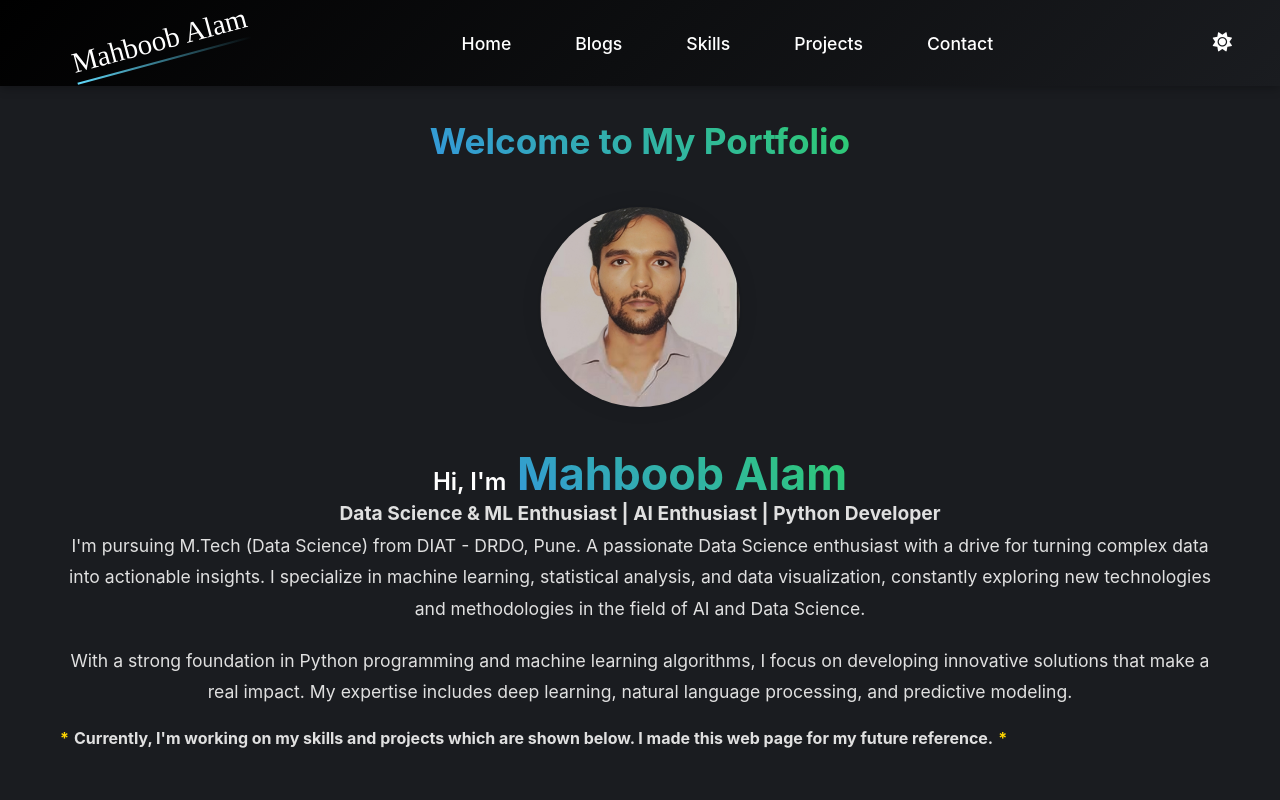
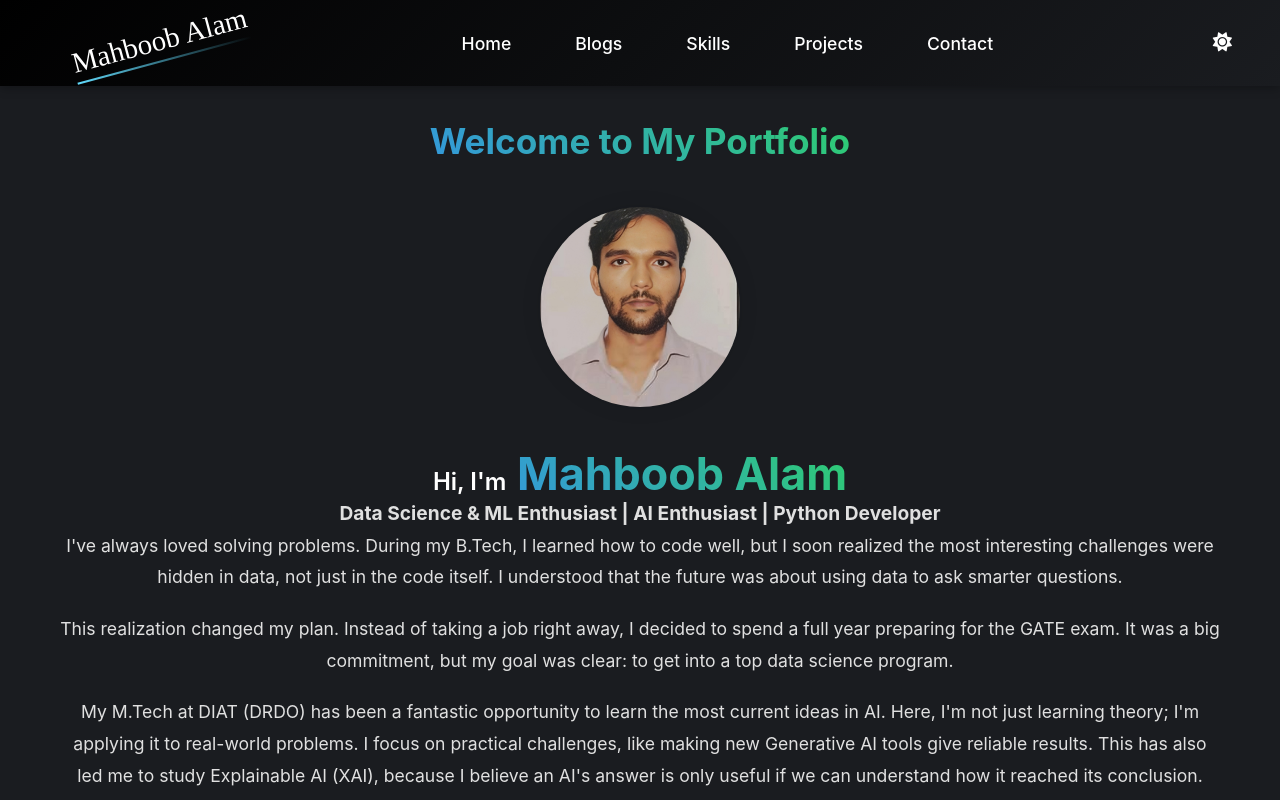
Before and after one commit to MahboobAlam0/portfolio, a React (Create React App) app: page / in a window 1280 px wide. Shown: the top 800 px of the page. Built offline with nearby package versions, Linux system fonts and the light colour scheme.

Commit message:
Update About.js

```diff
--- a/src/components/About.js
+++ b/src/components/About.js
@@ -45,18 +45,16 @@ const About = () => {
         <div className="about-content">
           <div className="about-text">
             <p>
-              I'm pursuing M.Tech (Data Science) from DIAT - DRDO, Pune. A
-              passionate Data Science enthusiast with a drive for turning
-              complex data into actionable insights. I specialize in machine
-              learning, statistical analysis, and data visualization, constantly
-              exploring new technologies and methodologies in the field of AI
-              and Data Science.
+               I've always loved solving problems. During my B.Tech, I learned how to code well, but I soon realized the most interesting challenges were hidden in data, not just in the code itself. I understood that the future was about using data to ask smarter questions.
             </p>
             <p>
-              With a strong foundation in Python programming and machine
-              learning algorithms, I focus on developing innovative solutions
-              that make a real impact. My expertise includes deep learning,
-              natural language processing, and predictive modeling.
+              This realization changed my plan. Instead of taking a job right away, I decided to spend a full year preparing for the GATE exam. It was a big commitment, but my goal was clear: to get into a top data science program.
+            </p>
+            <p>
+              My M.Tech at DIAT (DRDO) has been a fantastic opportunity to learn the most current ideas in AI. Here, I'm not just learning theory; I'm applying it to real-world problems. I focus on practical challenges, like making new Generative AI tools give reliable results. This has also led me to study Explainable AI (XAI), because I believe an AI's answer is only useful if we can understand how it reached its conclusion.
+            </p>
+            <p>
+                My main goal is to use my skills in Python and PyTorch to turn complicated data into simple, useful information. I am looking for a team that is serious about solving tough problems in NLP or predictive analytics, and I would do well in a place that is always searching for better answers.
             </p>
             <h4 className="warning">
               <span className="star">*</span>
```
